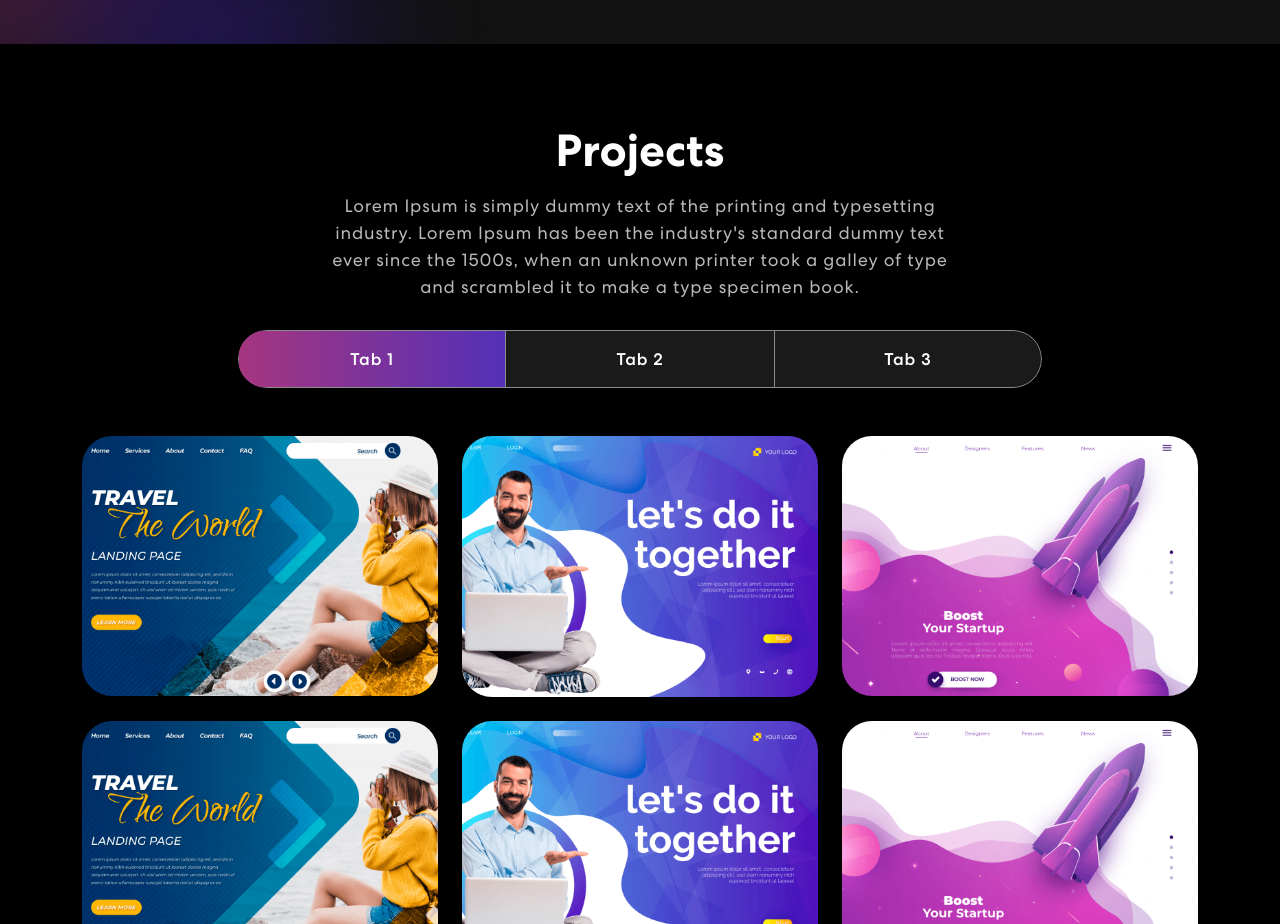
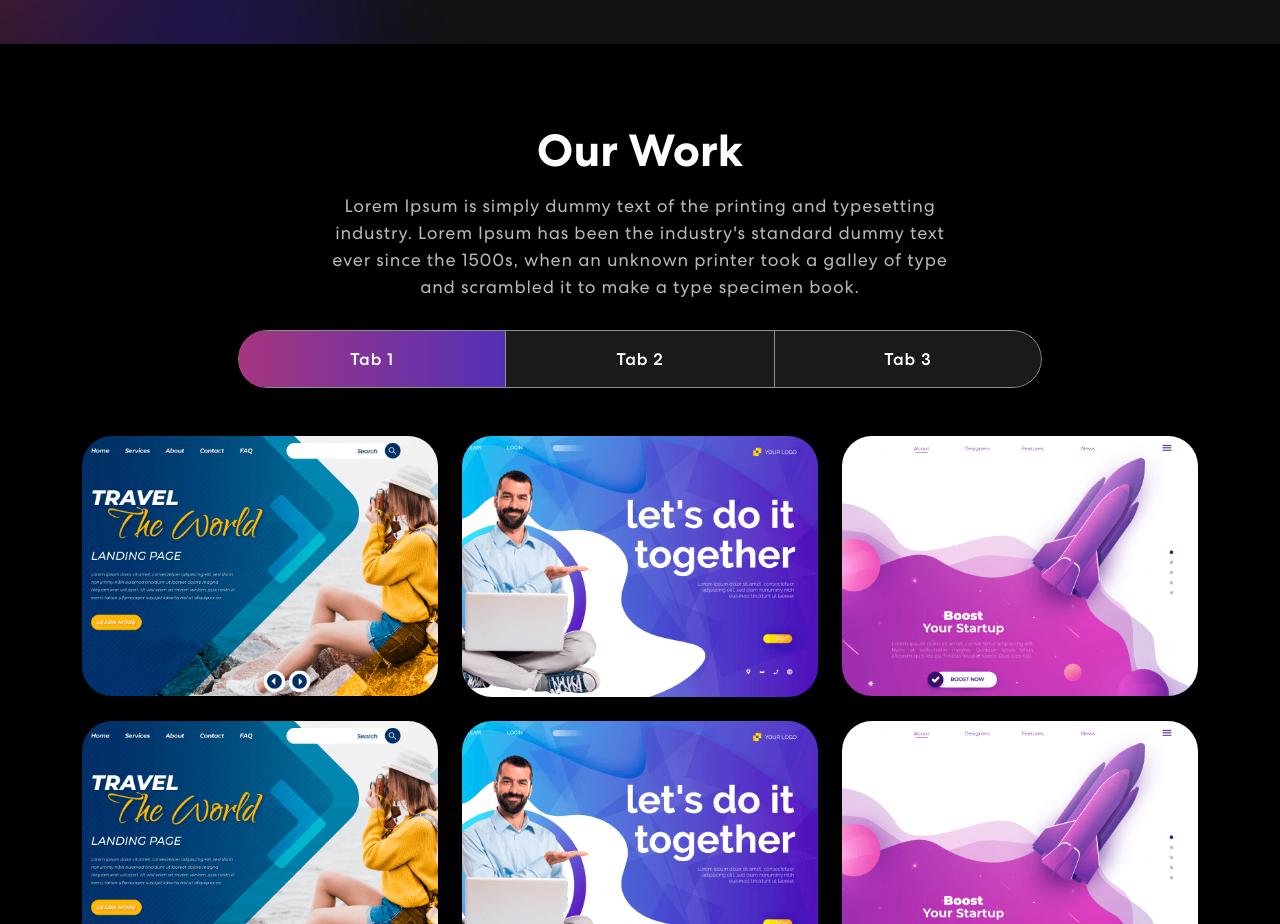
Before and after one commit to suryam-sourya/Team-Portfolio, a React (Create React App) app: page / in a window 1280 px wide. Shown: the part 1280-2204 px from the top of the page. Built offline with nearby package versions, Linux system fonts and the light colour scheme.

Commit message:
Add files via upload

```diff
--- a/src/components/Projects.js
+++ b/src/components/Projects.js
@@ -50,7 +50,7 @@ export const Projects = () => {
             <TrackVisibility>
               {({ isVisible }) =>
               <div className={isVisible ? "animate__animated animate__fadeIn": ""}>
-                <h2>Projects</h2>
+                <h2>Our Work</h2>
                 <p>Lorem Ipsum is simply dummy text of the printing and typesetting industry. Lorem Ipsum has been the industry's standard dummy text ever since the 1500s, when an unknown printer took a galley of type and scrambled it to make a type specimen book.</p>
                 <Tab.Container id="projects-tabs" defaultActiveKey="first">
                   <Nav variant="pills" className="nav-pills mb-5 justify-content-center align-items-center" id="pills-tab">
```
